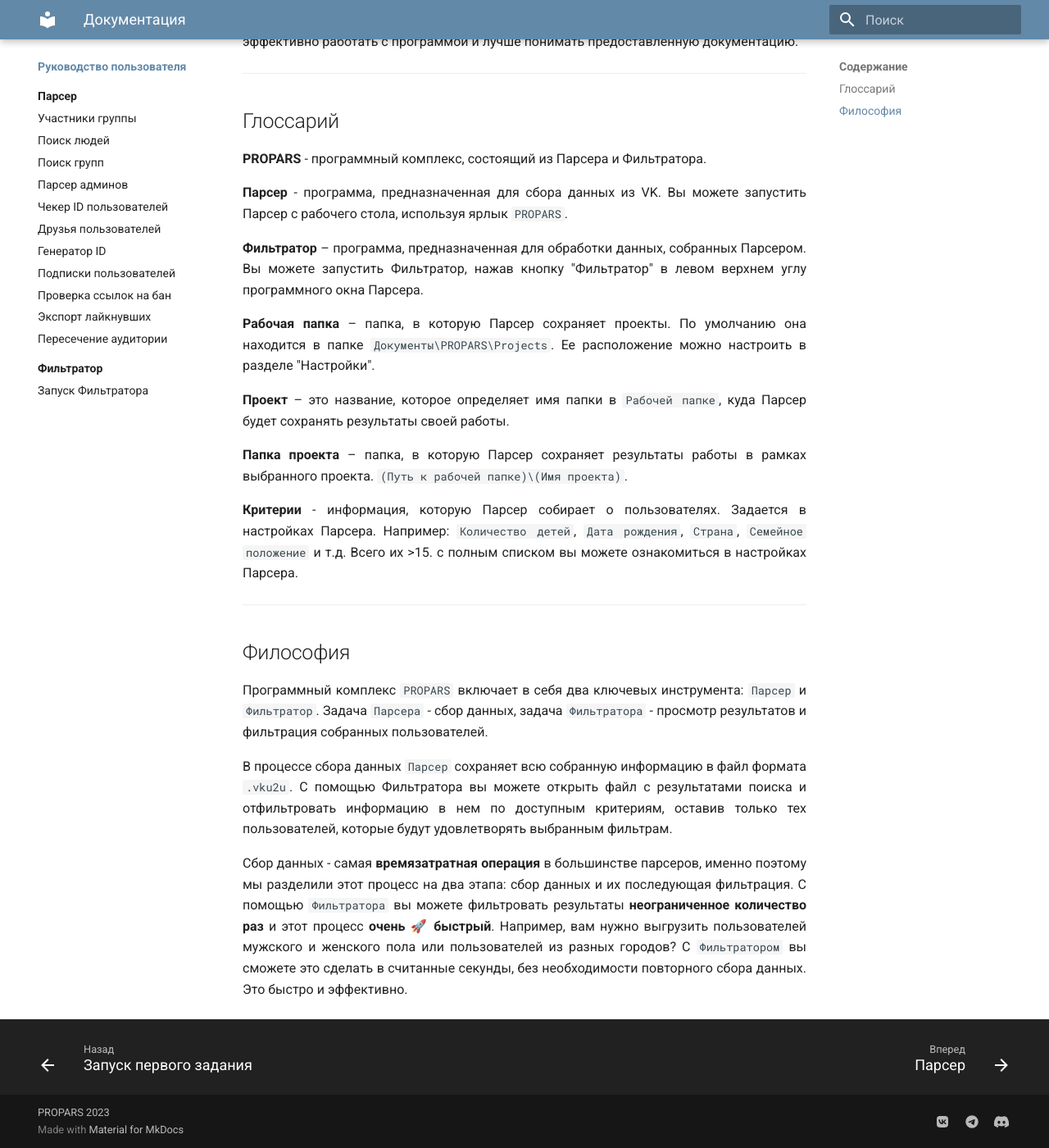
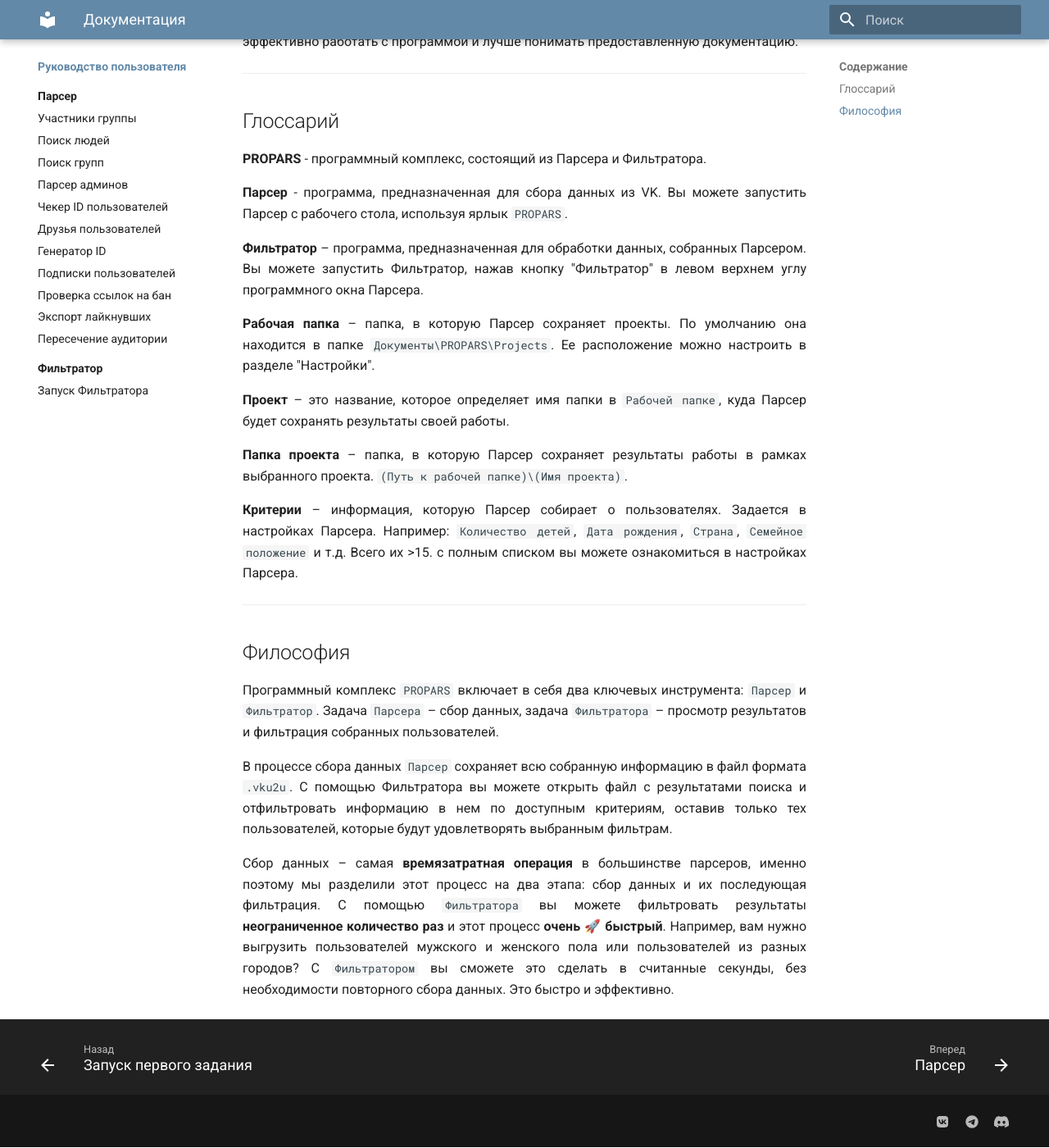
Before and after one commit to VK-Utility/docs, an MkDocs documentation site: the page built from docs/docs/index.md, in a window 1280 px wide and 1400 px high, scrolled down 447 px. Shown: the whole window at 82% size. Built offline with MkDocs 1.6.1 and Material for MkDocs 9.7.7, drawn with Linux system fonts in a browser that asks for light colours.

Commit message:
Minor style changes

```diff
--- a/docs/docs/index.md
+++ b/docs/docs/index.md
@@ -38,7 +38,7 @@
     <b>Папка проекта</b> – папка, в которую Парсер сохраняет результаты работы в рамках выбранного проекта. <code>(Путь к рабочей папке)\(Имя проекта)</code>.
   </p>
   <p>
-    <b>Критерии</b> - информация, которую Парсер собирает о пользователях. Задается в настройках Парсера. Например: <code>Количество детей</code>, <code>Дата рождения</code>, <code>Страна</code>, <code>Семейное положение</code> и т.д. Всего их >15. с полным списком вы можете ознакомиться в настройках Парсера.
+    <b>Критерии</b> – информация, которую Парсер собирает о пользователях. Задается в настройках Парсера. Например: <code>Количество детей</code>, <code>Дата рождения</code>, <code>Страна</code>, <code>Семейное положение</code> и т.д. Всего их >15. с полным списком вы можете ознакомиться в настройках Парсера.
   </p>
 </div>
 
@@ -48,12 +48,12 @@
 
 <div style="text-align: justify">
   <p>
-    Программный комплекс <code>PROPARS</code> включает в себя два ключевых инструмента: <code>Парсер</code> и <code>Фильтратор</code>. Задача <code>Парсера</code> - сбор данных, задача <code>Фильтратора</code> - просмотр результатов и фильтрация собранных пользователей.
+    Программный комплекс <code>PROPARS</code> включает в себя два ключевых инструмента: <code>Парсер</code> и <code>Фильтратор</code>. Задача <code>Парсера</code> – сбор данных, задача <code>Фильтратора</code> – просмотр результатов и фильтрация собранных пользователей.
   </p>
   <p>
     В процессе сбора данных <code>Парсер</code> сохраняет всю собранную информацию в файл формата <code>.vku2u</code>. С помощью Фильтратора вы можете открыть файл с результатами поиска и отфильтровать информацию в нем по доступным критериям, оставив только тех пользователей, которые будут удовлетворять выбранным фильтрам.
   </p>
   <p>
-    Сбор данных - самая <b>времязатратная операция</b> в большинстве парсеров, именно поэтому мы разделили этот процесс на два этапа: сбор данных и их последующая фильтрация. С помощью <code>Фильтратора</code> вы можете фильтровать результаты <b>неограниченное количество раз</b> и этот процесс <b>очень 🚀 быстрый</b>. Например, вам нужно выгрузить пользователей мужского и женского пола или пользователей из разных городов? С <code>Фильтратором</code> вы сможете это сделать в считанные секунды, без необходимости повторного сбора данных. Это быстро и эффективно.
+    Сбор данных – самая <b>времязатратная операция</b> в большинстве парсеров, именно поэтому мы разделили этот процесс на два этапа: сбор данных и их последующая фильтрация. С помощью <code>Фильтратора</code> вы можете фильтровать результаты <b>неограниченное количество раз</b> и этот процесс <b>очень 🚀 быстрый</b>. Например, вам нужно выгрузить пользователей мужского и женского пола или пользователей из разных городов? С <code>Фильтратором</code> вы сможете это сделать в считанные секунды, без необходимости повторного сбора данных. Это быстро и эффективно.
   </p>
 </div>
--- a/mkdocs.yml
+++ b/mkdocs.yml
@@ -2,11 +2,13 @@
 site_description: >-
   Многофункциональный парсер VK. Бесплатный навсегда.
   Найдите свою целевую аудиторию в считанные минуты.
-copyright: PROPARS 2023
+site_url: https://vktuility.ru
+copyright: ""
 
 theme:
   name: material
   custom_dir: docs/overrides
+  favicon: assets/logo.png
   palette:
       primary: custom
   font:
@@ -31,7 +33,7 @@
   - search
   - social:
       cards_layout_options:
-        background_color: "#4181E2"
+        background_color: "#6389A8"
 
 nav:
   - Главная: index.md
@@ -81,6 +83,7 @@
   - pymdownx.critic
 
 extra:
+  generator: false
   social:
     - icon: fontawesome/brands/vk
       link: https://vk.com/vkutility
```
Also changed, not shown: docs/setup-and-launch/install.md (+1 -1 lines), docs/assets/logo.png (added).
